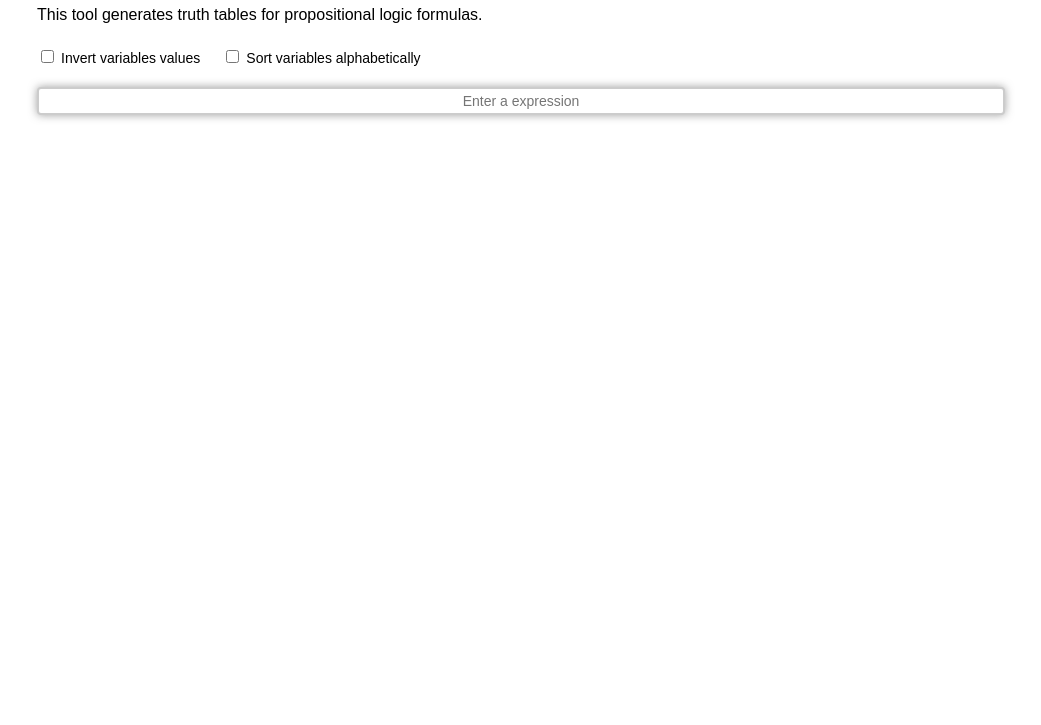
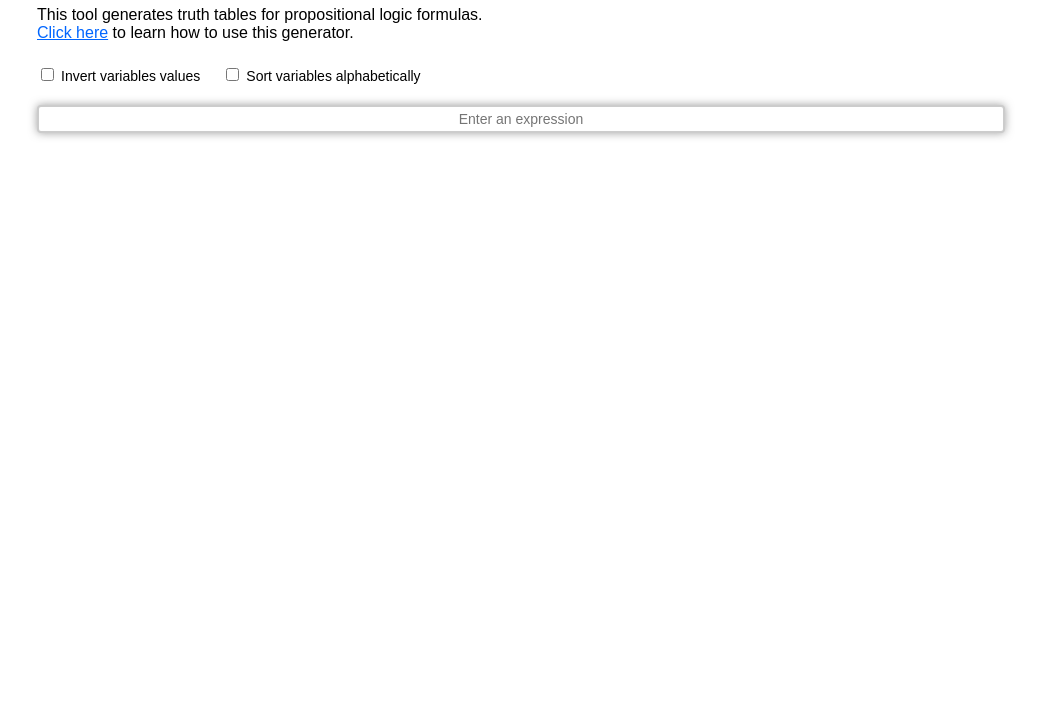
Before and after one commit to duudiis/truth-table-generator, a plain HTML site: page index.html in a window 1280 px wide. Shown: the part 75-800 px from the top of the page, without its empty margins (123-1164 px from the left). Drawn offline with Linux system fonts and the light colour scheme.

Commit message:
small changes

```diff
--- a/index.html
+++ b/index.html
@@ -17,7 +17,8 @@
   <h1>Truth Table</h1>
 
   <p>
-    This tool generates truth tables for propositional logic formulas.
+    This tool generates truth tables for propositional logic formulas.<br>
+    <a href="https://github.com/MrDudis/truth-table-generator/blob/main/README.md">Click here</a> to learn how to use this generator.
   </p>
 
   <input type="checkbox" class="checkbox" id="invert"></input>
@@ -26,7 +27,7 @@
   <input type="checkbox" class="checkbox" id="sort"></input>
   <label for="sort">Sort variables alphabetically</label>
 
-  <input type="text" class="expression" id="expression" placeholder="Enter a expression" />
+  <input type="text" class="expression" id="expression" placeholder="Enter an expression" />
 
   <table id="table" class="result"></table>
 
--- a/script.js
+++ b/script.js
@@ -42,9 +42,7 @@ invert.addEventListener("click", () => {
 // Runs on input update
 
 expression.addEventListener("input", function (e) {
-
     updateTable(this.value);
-
 });
 
 function updateTable(expression) {
@@ -115,7 +113,7 @@ function solveExpression(expression) {
 
         const exec = /\([^()]+\)/g.exec(expression);
 
-        let pExpression = exec?.[0]?.slice(1, -1)?.split(" ").filter(n => n != "") ?? expression.split(" ");
+        let pExpression = exec?.[0]?.slice(1, -1)?.split(" ")?.filter(n => n != "") ?? expression.split(" ");
 
         if (pExpression.length == 1 && exec == null) { break; }
 
--- a/style.css
+++ b/style.css
@@ -13,6 +13,10 @@ h1 {
 
 p {
     font-family: Arial, Helvetica, sans-serif;
+}
+
+a {
+    color: #0066ff;
 }
 
 label {
```
Also changed, not shown: 1 other file.
